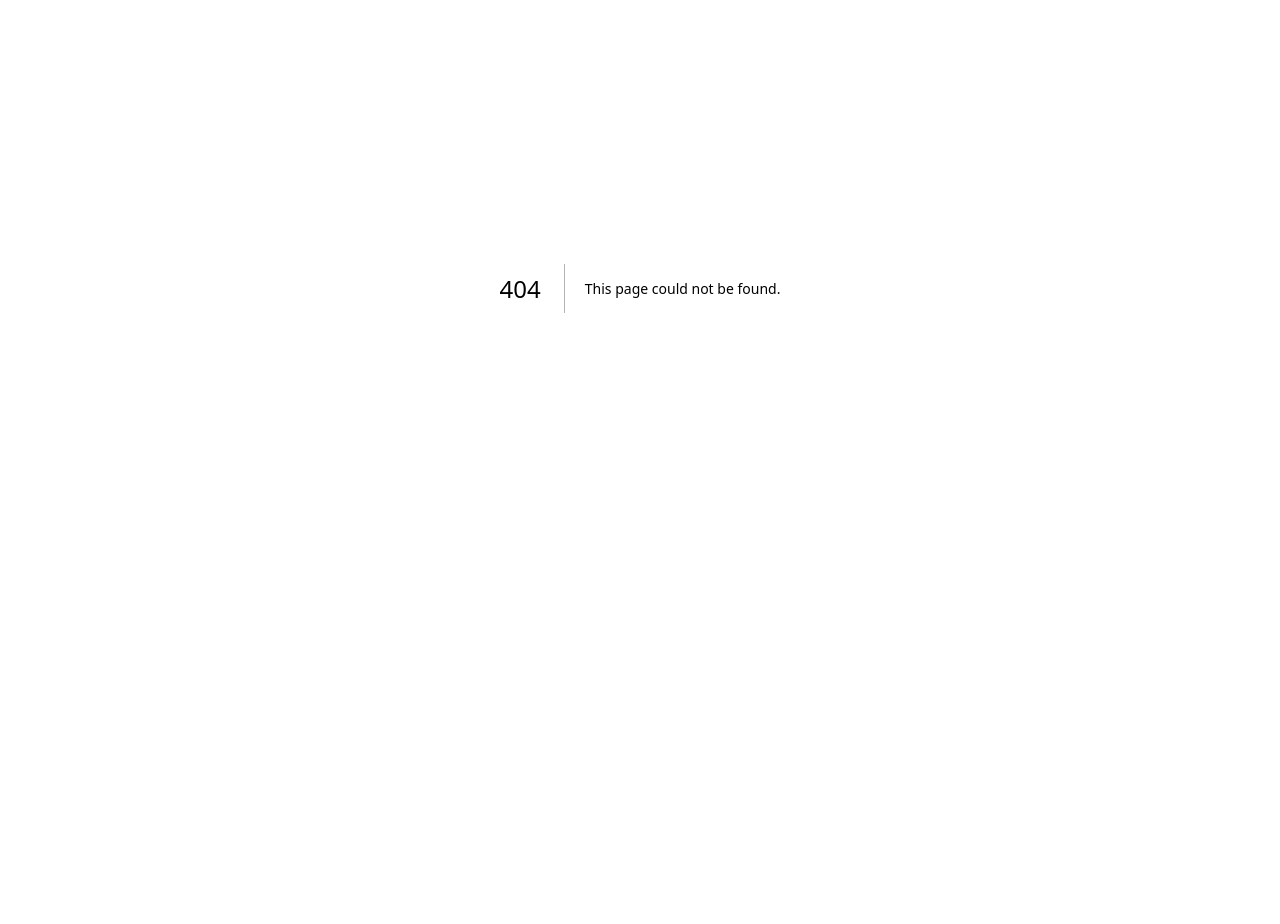
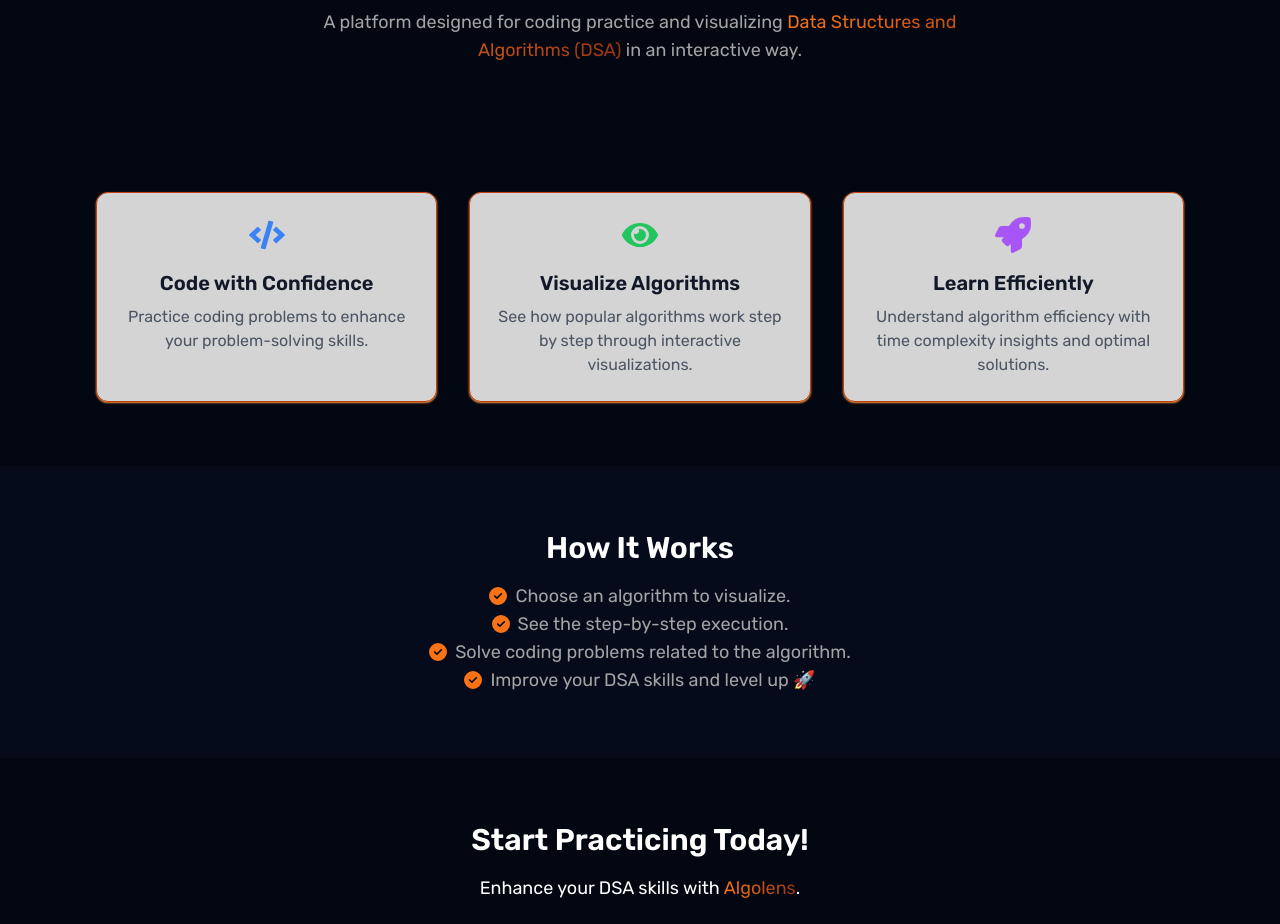
Before and after one commit to SayeedAfridi/algolens, a Next.js app: page /about in a window 1280 px wide. Before the commit this address had no page. Shown: the part 180-1104 px from the top of the page. Before the commit the page ends 868 px from the top, so only its background shows below. Built offline with nearby package versions, Linux system fonts and the light colour scheme.

Commit message:
feat(added about page with some cool sections): about page describes the motives of our app

```diff
--- a/package.json
+++ b/package.json
@@ -22,6 +22,7 @@
     "next-themes": "^0.4.4",
     "react": "^19.0.0",
     "react-dom": "^19.0.0",
+    "react-icons": "^5.4.0",
     "react-syntax-highlighter": "^15.6.1",
     "sonner": "^1.7.1",
     "tailwind-merge": "^2.6.0",
--- /dev/null
+++ b/src/app/about/page.tsx
@@ -0,0 +1,22 @@
+import AboutAction from '@src/components/aboutComponents/AboutAction';
+import AboutFeature from '@src/components/aboutComponents/AboutFeature';
+import AboutHero from '@src/components/aboutComponents/AboutHero';
+import AboutQuery from '@src/components/aboutComponents/AboutQuery';
+
+export default function AboutPage() {
+  return (
+    <div className='min-h-screen bg-backgroundExtra text-gray-900'>
+      {/* Hero Section */}
+      <AboutHero />
+
+      {/* Features Section */}
+      <AboutFeature />
+
+      {/* How It Works */}
+      <AboutQuery />
+
+      {/* Call to Action */}
+      <AboutAction />
+    </div>
+  );
+}
--- /dev/null
+++ b/src/components/aboutComponents/AboutAction.tsx
@@ -0,0 +1,23 @@
+const AboutAction = () => {
+  return (
+    <section className='bg-backgroundExtra px-6 py-16 text-center text-white'>
+      <h2 className='font-semibold text-3xl'>Start Practicing Today!</h2>
+      <p className='mt-4 text-lg'>
+        Enhance your DSA skills with{' '}
+        <span className='bg-gradient-to-r from-orange-500 to-orange-800 bg-clip-text text-transparent'>
+          {' '}
+          Algolens
+        </span>
+        .
+      </p>
+      <a
+        href='https://algolens.afridi.dev/'
+        className='mt-6 inline-block rounded-lg bg-gradient-to-r from-orange-500 to-orange-800 px-6 py-3 font-bold text-white transition hover:bg-gray-200'
+      >
+        Get Started
+      </a>
+    </section>
+  );
+};
+
+export default AboutAction;
--- /dev/null
+++ b/src/components/aboutComponents/AboutFeature.tsx
@@ -0,0 +1,38 @@
+import { FaCode, FaEye, FaRocket } from 'react-icons/fa';
+const AboutFeature = () => {
+  return (
+    <section className='mx-auto grid max-w-6xl gap-8 px-8 py-16 md:grid-cols-3'>
+      <FeatureCard
+        icon={<FaCode className='text-4xl text-blue-500' />}
+        title='Code with Confidence'
+        description='Practice coding problems to enhance your problem-solving skills.'
+      />
+      <FeatureCard
+        icon={<FaEye className='text-4xl text-green-500' />}
+        title='Visualize Algorithms'
+        description='See how popular algorithms work step by step through interactive visualizations.'
+      />
+      <FeatureCard
+        icon={<FaRocket className='text-4xl text-purple-500' />}
+        title='Learn Efficiently'
+        description='Understand algorithm efficiency with time complexity insights and optimal solutions.'
+      />
+    </section>
+  );
+};
+
+function FeatureCard({
+  icon,
+  title,
+  description,
+}: { icon: JSX.Element; title: string; description: string }) {
+  return (
+    <div className='rounded-xl border border-orange-700 bg-neutral-300 p-6 text-center shadow-orange-400 shadow-sm'>
+      <div className='flex justify-center'>{icon}</div>
+      <h3 className='mt-4 font-semibold text-xl'>{title}</h3>
+      <p className='mt-2 text-gray-600'>{description}</p>
+    </div>
+  );
+}
+
+export default AboutFeature;
--- /dev/null
+++ b/src/components/aboutComponents/AboutHero.tsx
@@ -0,0 +1,23 @@
+const AboutHero = () => {
+  return (
+    <section className='flex flex-col items-center justify-center px-6 py-16 text-center'>
+      <h1 className='font-bold text-4xl text-white'>
+        About{' '}
+        <span className='bg-gradient-to-r from-orange-500 to-orange-800 bg-clip-text text-transparent'>
+          {' '}
+          Algolens
+        </span>
+      </h1>
+      <p className='mt-4 max-w-2xl text-lg text-neutral-400'>
+        A platform designed for coding practice and visualizing{' '}
+        <span className='bg-gradient-to-r from-orange-500 to-orange-800 bg-clip-text text-transparent'>
+          {' '}
+          Data Structures and Algorithms (DSA){' '}
+        </span>{' '}
+        in an interactive way.
+      </p>
+    </section>
+  );
+};
+
+export default AboutHero;
--- /dev/null
+++ b/src/components/aboutComponents/AboutQuery.tsx
@@ -0,0 +1,28 @@
+import { FaCircleCheck } from 'react-icons/fa6';
+const AboutQuery = () => {
+  return (
+    <section className='bg-colorDark px-6 py-16 text-center'>
+      <h2 className='font-semibold text-3xl text-white'>How It Works</h2>
+      <div className='mx-auto mt-4 max-w-3xl text-lg text-neutral-400'>
+        <div className='flex items-center justify-center gap-2'>
+          <FaCircleCheck className='text-orange-500' />
+          <span>Choose an algorithm to visualize.</span>
+        </div>
+        <div className='flex items-center justify-center gap-2'>
+          <FaCircleCheck className='text-orange-500' />
+          <span>See the step-by-step execution.</span>
+        </div>
+        <div className='flex items-center justify-center gap-2'>
+          <FaCircleCheck className='text-orange-500' />
+          <span>Solve coding problems related to the algorithm.</span>
+        </div>
+        <div className='flex items-center justify-center gap-2'>
+          <FaCircleCheck className='text-orange-500' />
+          <span>Improve your DSA skills and level up 🚀</span>
+        </div>
+      </div>
+    </section>
+  );
+};
+
+export default AboutQuery;
--- a/tailwind.config.ts
+++ b/tailwind.config.ts
@@ -14,6 +14,9 @@ export default {
       colors: {
         background: 'hsl(var(--background))',
         foreground: 'hsl(var(--foreground))',
+        backgroundExtra: '#030712',
+        colorLight: '#6688e5',
+        colorDark: '#050b1b',
         card: {
           DEFAULT: 'hsl(var(--card))',
           foreground: 'hsl(var(--card-foreground))',
```
Also changed, not shown: 1 other file (tests, documents, lock files or other folders).
